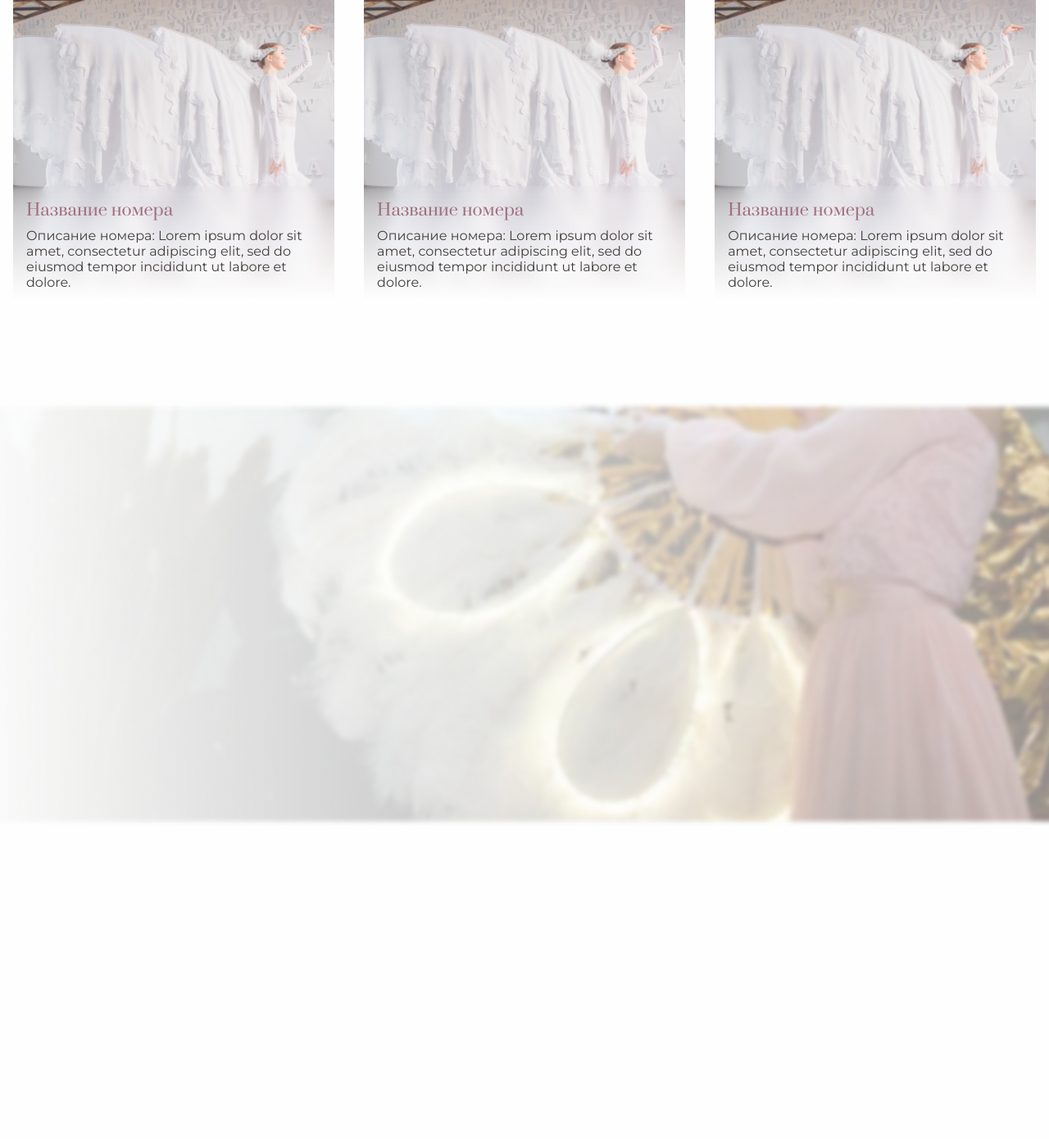
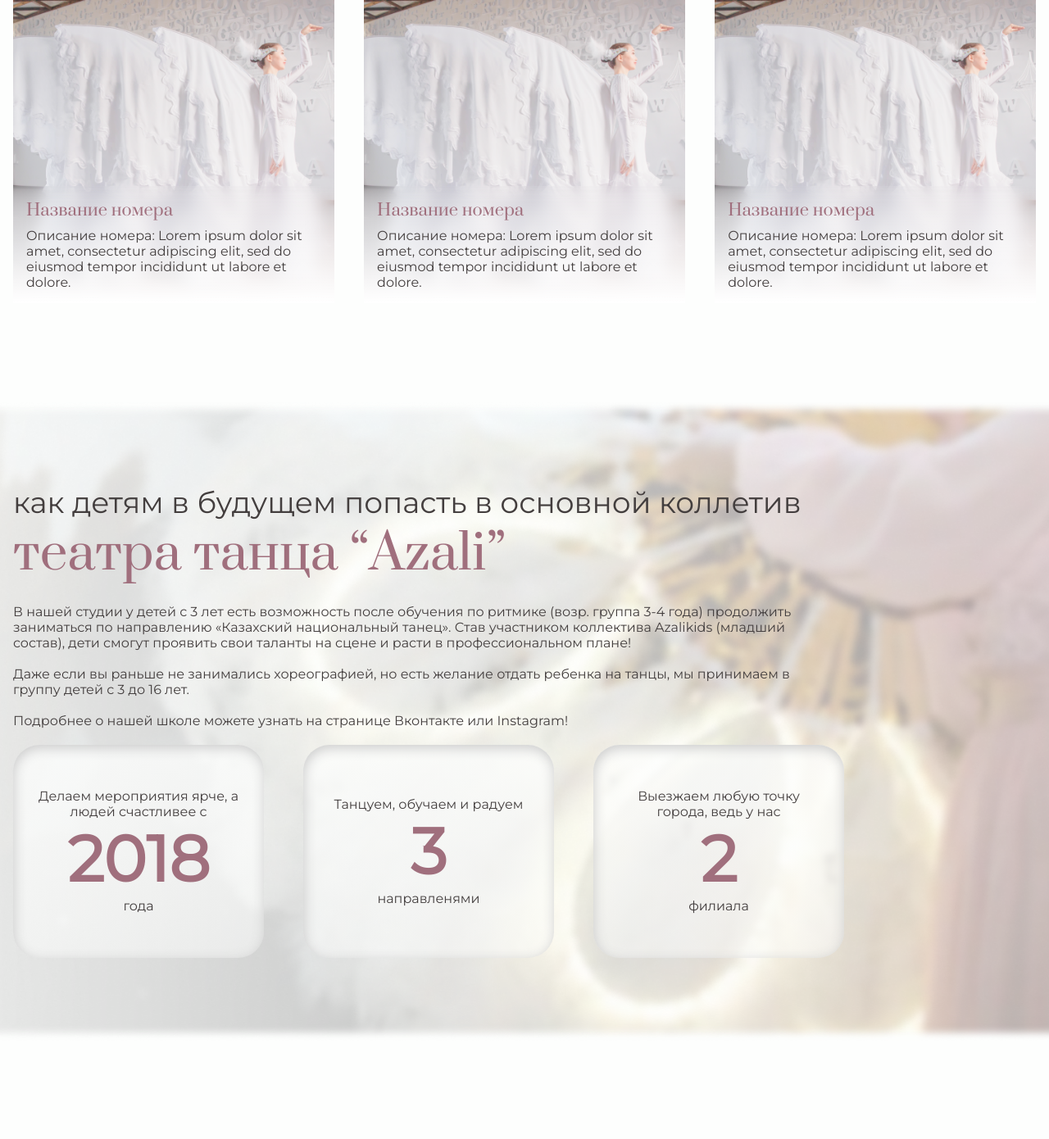
Before and after one commit to alternatio/azali, a PHP site: page / in a window 1280 px wide; the page is wider, and only the part inside the window is pictured. Shown: the part 4653-6043 px from the top of that part at 82% size. Before the commit the page ends 5659 px from the top of that part, so only its background shows below. Run offline with PHP 8.4, Linux system fonts and the light colour scheme.

Commit message:
some changes

```diff
--- a/components/group.php
+++ b/components/group.php
@@ -1,6 +1,57 @@
 <section class='wrapper'>
   <div class='inner group'>
-
+    <div class='groupTitles'>
+      <span class='groupTitleSmall'>
+        как детям в будущем попасть в основной коллетив
+      </span>
+      <span class='groupTitleBig'>
+        театра танца “Azali”
+      </span>
+    </div>
+    <p class='groupParagraph'>
+      В нашей студии у детей с 3 лет есть возможность после обучения по ритмике (возр. группа 3-4 года) продолжить заниматься по направлению «Казахский национальный танец». Став участником коллектива Azalikids (младший состав), дети смогут проявить свои таланты на сцене и расти в профессиональном плане!
+      <br>
+      <br>
+      Даже если вы раньше не занимались хореографией, но есть желание отдать ребенка на танцы, мы принимаем в группу детей с 3 до 16 лет.
+      <br>
+      <br>
+      Подробнее о нашей школе можете узнать на странице Вконтакте или Instagram!
+    </p>
+    <div class='groupBlocks'>
+      <div class='groupBlock'>
+        <span class='groupBlockSpan'>
+          Делаем мероприятия ярче, а людей счастливее с
+        </span>
+        <span class='groupBlockNumber'>
+          2018
+        </span>
+        <span class='groupBlockSpan'>
+          года
+        </span>
+      </div>
+      <div class='groupBlock'>
+        <span class='groupBlockSpan'>
+          Танцуем, обучаем и радуем
+        </span>
+        <span class='groupBlockNumber'>
+          3
+        </span>
+        <span class='groupBlockSpan'>
+          направленями
+        </span>
+      </div>
+      <div class='groupBlock'>
+        <span class='groupBlockSpan'>
+          Выезжаем  любую точку города, ведь у нас
+        </span>
+        <span class='groupBlockNumber'>
+          2
+        </span>
+        <span class='groupBlockSpan'>
+          филиала
+        </span>
+      </div>
+    </div>
   </div>
   <img class='groupBackground' src='/public/images/group.png' alt='groupBackground'>
 </section>
--- /dev/null
+++ b/components/map.php
@@ -0,0 +1,5 @@
+<section class='wrapper'>
+  <div class='inner map'>
+
+  </div>
+</section>
--- a/index.php
+++ b/index.php
@@ -9,5 +9,6 @@ include_once './components/danceNumber.php';
 include_once './components/nationalDances.php';
 include_once './components/nationalRituals.php';
 include_once './components/group.php';
+include_once './components/map.php';
 
 include_once './components/bottom.php';
--- a/styles/components/group.css
+++ b/styles/components/group.css
@@ -1,11 +1,62 @@
 .group {
+  height: 48.75rem;
+  display: flex;
+  flex-direction: column;
+  gap: 1.25rem;
+  justify-content: center;
+}
 
+.groupTitles {
+  display: flex;
+  flex-direction: column;
+}
+
+.groupTitleSmall {
+  font-size: 2.25rem;
+}
+
+.groupTitleBig {
+  font-size: 3.75rem;
+  font-family: var(--fontSerif);
+  color: var(--colorPink);
+}
+
+.groupParagraph {
+  max-width: 60rem;
+}
+
+.groupBlocks {
+  display: flex;
+  align-items: center;
+  gap: 3rem;
+}
+
+.groupBlock {
+  width: 19.125rem;
+  height: 16.25rem;
+  display: flex;
+  align-items: center;
+  justify-content: center;
+  flex-direction: column;
+  text-align: center;
+  background: linear-gradient(180deg, rgba(253, 254, 253, 0.792) 0%, rgba(253, 254, 253, 0.522) 100%);
+  box-shadow: inset 1px 4px 15px #CBCBCB;
+  border-radius: 2rem;
+  padding: 1.625rem;
+}
+
+.groupBlockNumber {
+  font-size: 4.875rem;
+  font-weight: 700;
+  color: var(--colorPink);
 }
 
 .groupBackground {
   width: 100%;
-  height: auto;
+  height: 100%;
+  object-fit: cover;
   position: absolute;
-  /*top: 0;*/
-  /*left: 0;*/
+  top: 0;
+  left: 0;
+  z-index: -1;
 }
--- a/styles/globals.css
+++ b/styles/globals.css
@@ -6,6 +6,11 @@ body {
 	--colorBlack: #433e3e;
 	--fontSansSerif: Montserrat, sans-serif;
 	--fontSerif: Prata, serif;
+}
+
+::selection {
+	background: var(--colorPink);
+	color: var(--colorWhite);
 }
 
 html {
@@ -22,6 +27,7 @@ section {
 	display: flex;
 	justify-content: center;
 	padding: 0 1rem;
+	position: relative;
 }
 
 .inner {
```
